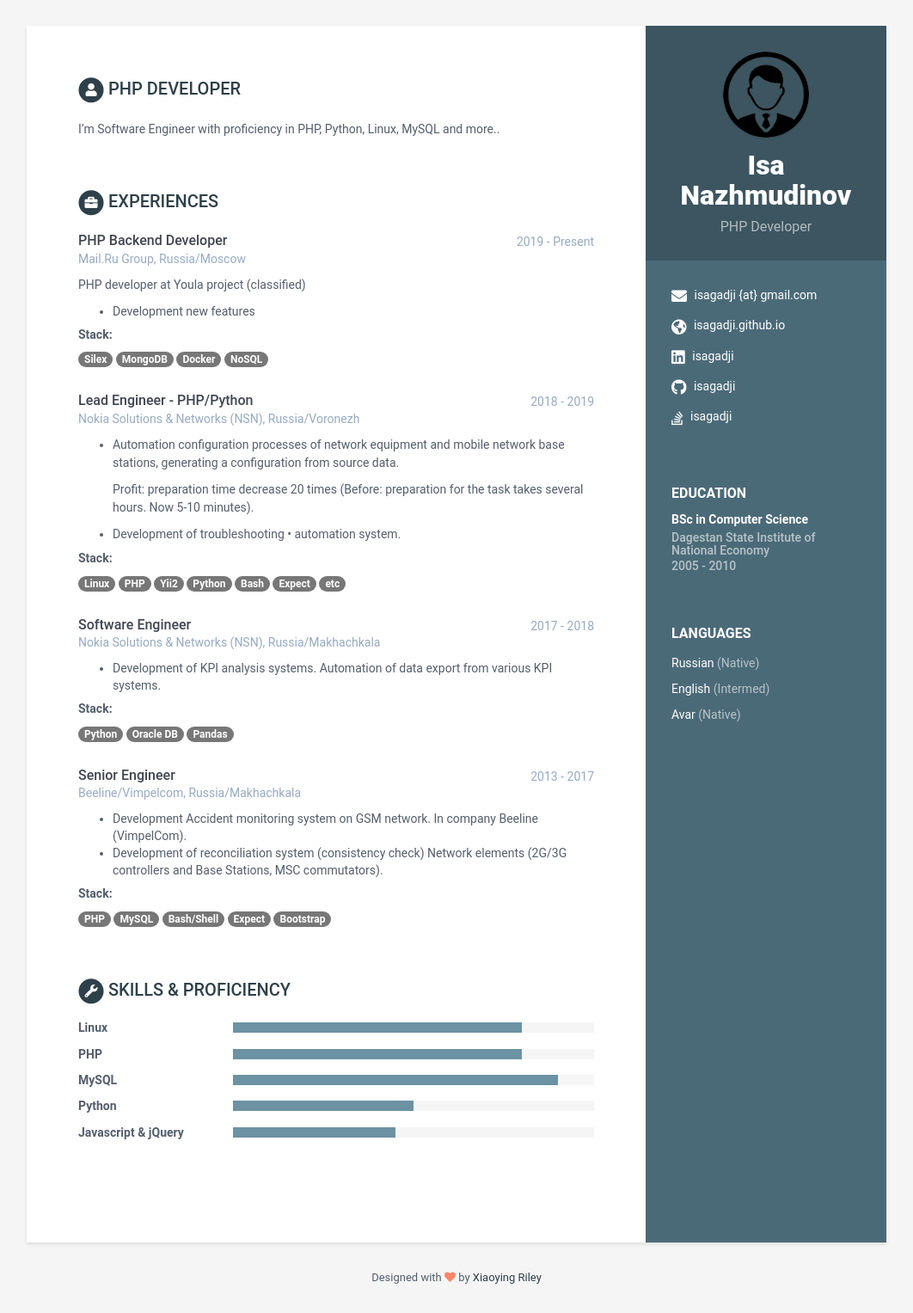
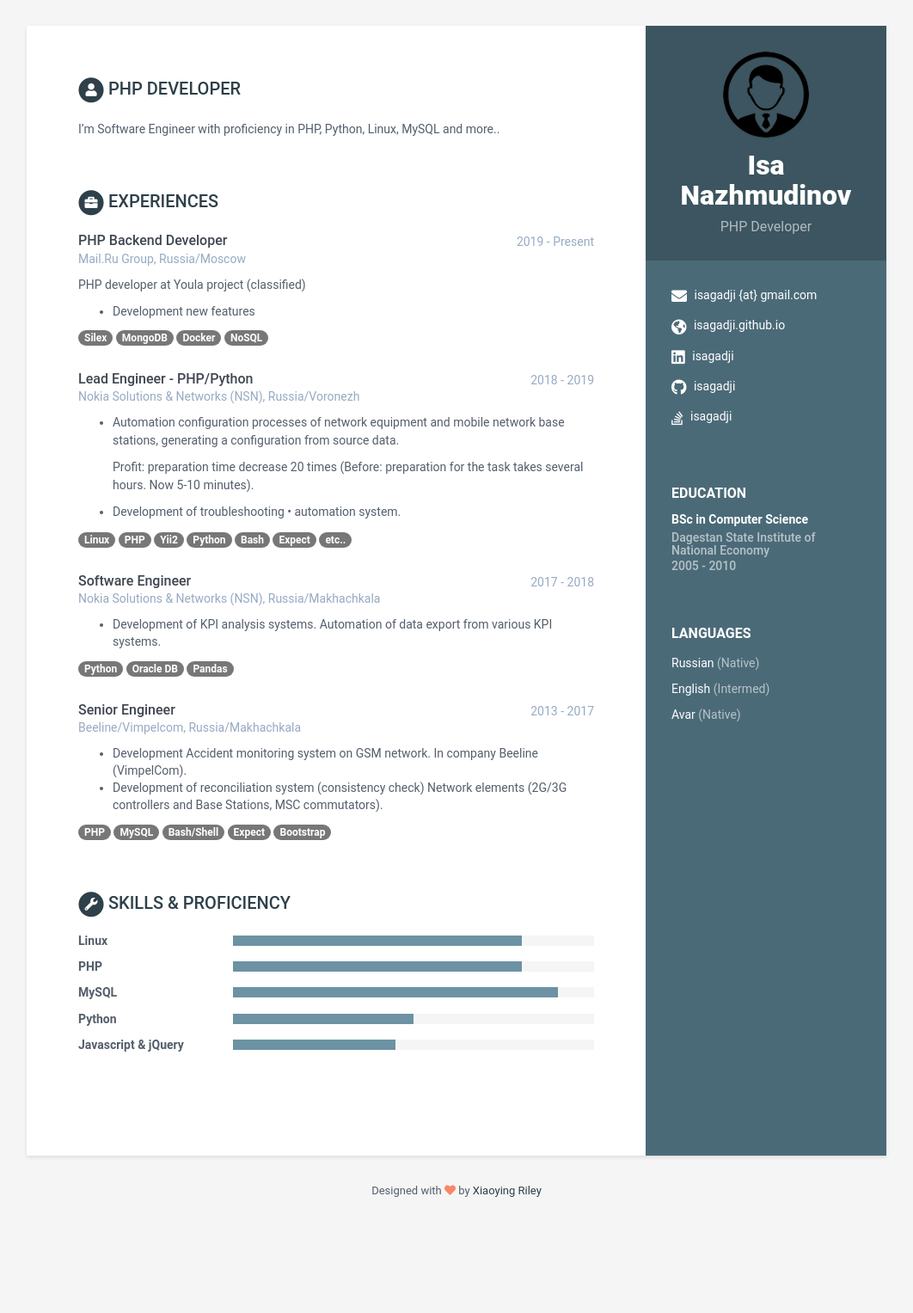
Before and after one commit to isagadji/isa, a Jekyll site: the page built from index.html, in a window 1280 px wide. Shown: the whole page at 86% size, without its empty margins (109-1171 px from the left). Built offline with Jekyll 4.4.1, drawn with Linux system fonts in a browser that asks for light colours; after the commit the page ends 1425 px from its top, so only the background shows below that.

Commit message:
experiments

```diff
--- a/_data/data.yml
+++ b/_data/data.yml
@@ -81,7 +81,7 @@ experiences:
         - Python
         - Bash
         - Expect
-        - etc
+        - etc..
 
     - role: Software Engineer
       time: 2017 - 2018
--- a/_includes/experiences.html
+++ b/_includes/experiences.html
@@ -29,7 +29,6 @@
     </div><!--//details-->
     {% endif %}
     {% if experience.stack %}
-      <h5>Stack:</h5>
       {% for stack in experience.stack %}
         <span class="badge badge-primary badge-pill">{{ stack }}</span>
       {% endfor %}
```
